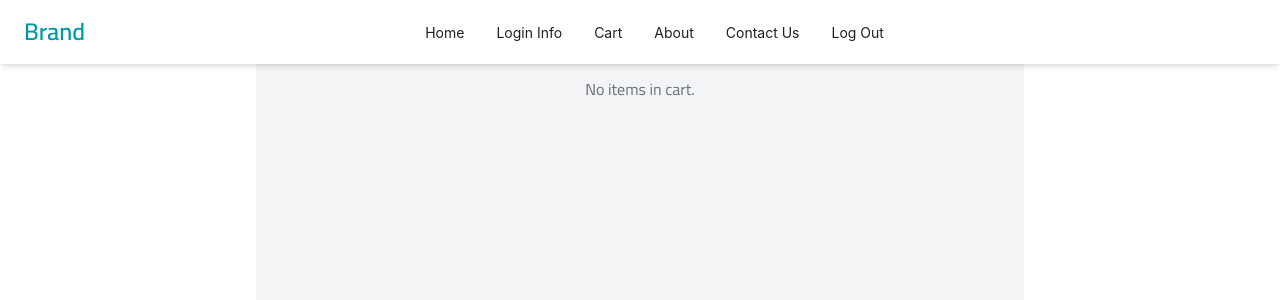
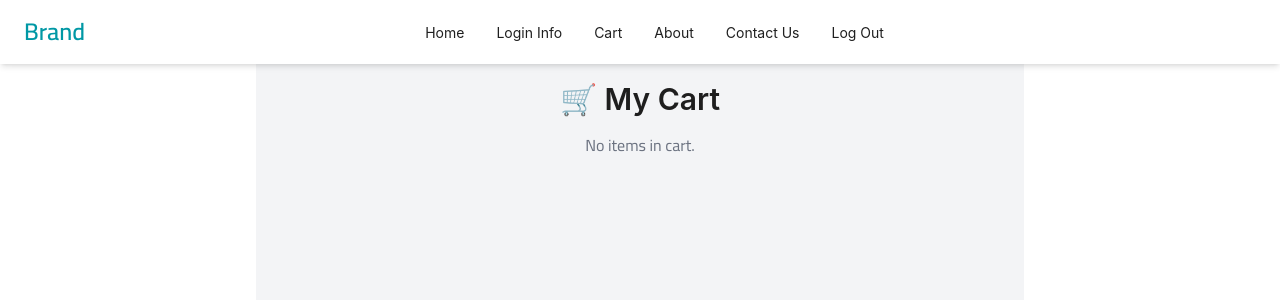
Before and after one commit to seifehab1m/beshara, a React (Vite) app: page /my-cart in a window 1280 px wide. Shown: the top 300 px of the page. Built offline with nearby package versions, Linux system fonts and the light colour scheme.

Commit message:
handle ui cart

```diff
--- a/src/pages/MyCart.tsx
+++ b/src/pages/MyCart.tsx
@@ -93,7 +93,7 @@ export default function Cart() {
   return (
     <DndProvider backend={HTML5Backend}>
       <div className="p-6 bg-gray-100 min-h-screen max-w-3xl mx-auto">
-        <Title level={2} className="text-center">🛒 My Cart</Title>
+        <Title level={2} className="text-center pt-14">🛒 My Cart </Title>
 
         {localCart.length === 0 ? (
           <p className="text-center text-gray-500">No items in cart.</p>
```
